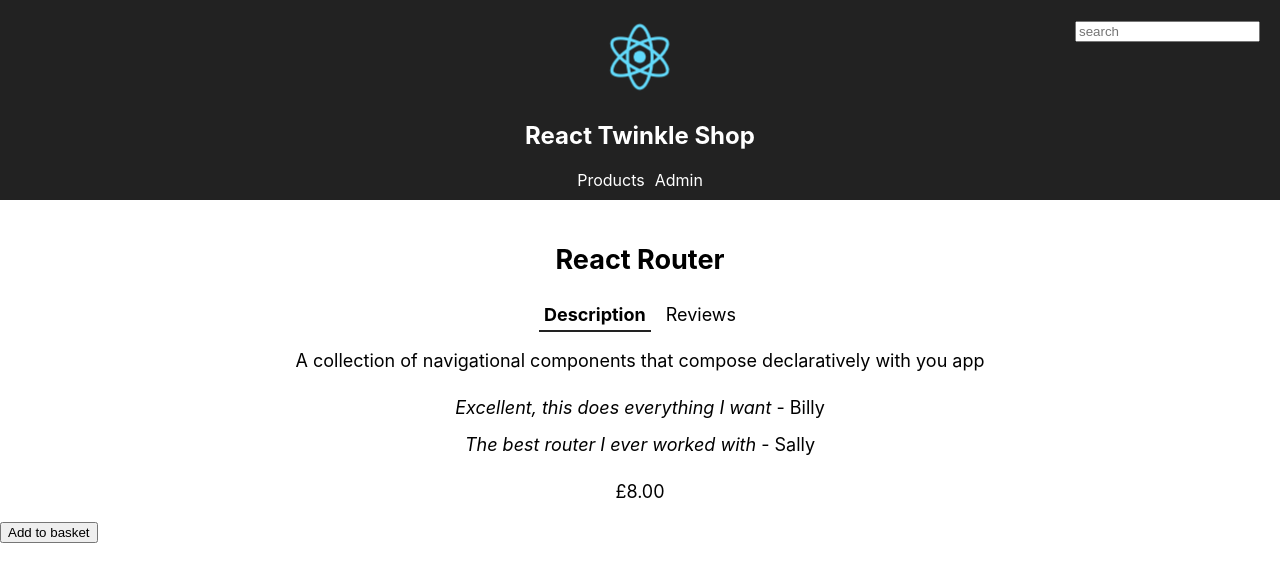
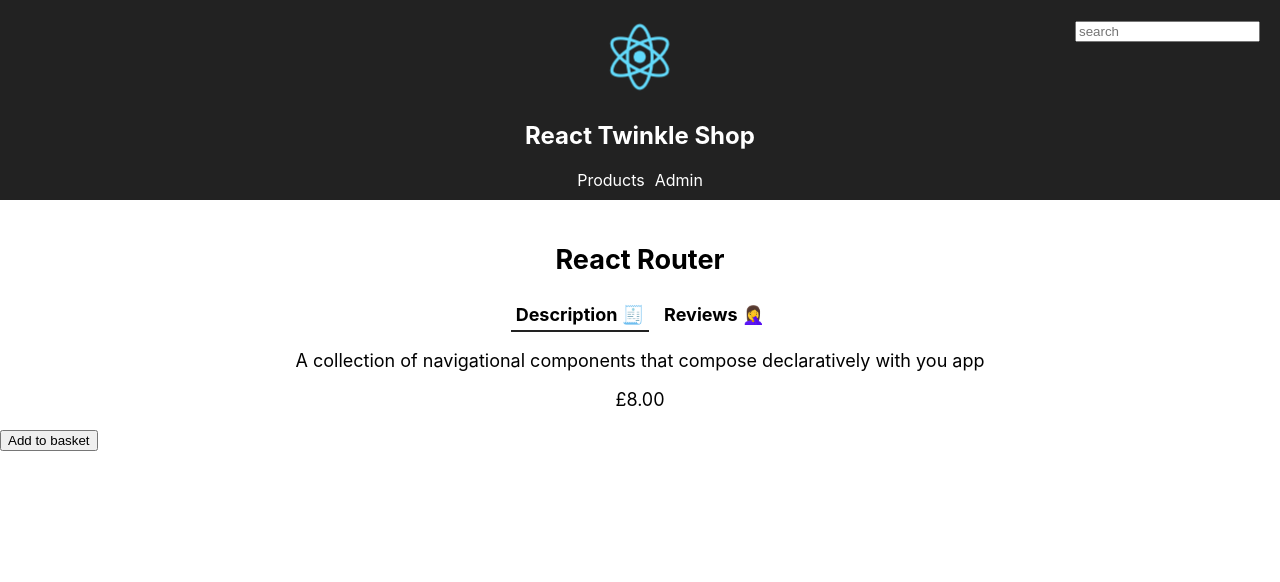
Before and after one commit to HaQadosch/LearnReactWithTypescript, a React (Create React App) app in the folder twinkle-shop/: page /product/1 in a window 1280 px wide. Shown: the top 582 px of the page. Built offline with nearby package versions, Linux system fonts and the light colour scheme.

Commit message:
ch06 lvl1 sec66 render-props-pattern

```diff
--- a/twinkle-shop/src/components/Product.tsx
+++ b/twinkle-shop/src/components/Product.tsx
@@ -2,6 +2,9 @@ import React from 'react'
 import { IProduct } from '../ProductData';
 import './Product.css'
 import { Tabs, Tab } from './Tabs';
+
+const TabHeadingDescripton = (): JSX.Element => <b>Description <span role='img' aria-label='description'>🧾</span></b>
+const TabHeadingReviews = (): JSX.Element => <b>Reviews <span role='img' aria-label='reviews'>🤦‍♀️</span></b>
 
 interface IProductProps {
   product: IProduct
@@ -15,13 +18,11 @@ export const Product: React.FC<IProductProps> = ({ product: { id, name, descript
   return (
     <>
       <h2>{name}</h2>
-      <Tabs headings={['description', 'reviews']} >
-        <Tab name='description' initialActive={true} >
-          <b>Description</b>
+      <Tabs >
+        <Tab name='description' initialActive={true} heading={TabHeadingDescripton} >
+          <p>{description}</p>
         </Tab>
-        <Tab name='reviews'>Reviews</Tab>
-      </Tabs>
-      <p>{description}</p>
+        <Tab name='reviews' heading={TabHeadingReviews} >
           <ul className="product-reviews">
             {reviews.map(({ comment, reviewer }, index) => (
               <li className="product-reviews-item" key={index}>
@@ -29,6 +30,8 @@ export const Product: React.FC<IProductProps> = ({ product: { id, name, descript
               </li>
             ))}
           </ul>
+        </Tab>
+      </Tabs>
       <p className="product-price">
         {new Intl.NumberFormat('en-GB', {
           currency: 'GBP',
--- a/twinkle-shop/src/components/Tabs.tsx
+++ b/twinkle-shop/src/components/Tabs.tsx
@@ -3,7 +3,7 @@ import './Tabs.css'
 
 interface ITabsContext {
   activeName?: string
-  handleTabClick?: (name: string) => void
+  handleTabClick?: (name: string, content: React.ReactNode) => void
 }
 
 const TabsContext = createContext<ITabsContext>({})
@@ -11,20 +11,27 @@ const TabsContext = createContext<ITabsContext>({})
 interface ITab {
   name: string
   initialActive?: boolean
+  heading: () => string | JSX.Element
 }
 
-export const Tab: React.FC<ITab> = ({ name = '', initialActive = false, children }) => (
+export const Tab: React.FC<ITab> = ({ name = '', initialActive = false, heading, children }) => (
   <TabsContext.Consumer>
-    {({ activeName: contextActiveName, handleTabClick: contextHandleTabClick }: ITabsContext) => {
-      const activeName = contextActiveName || (initialActive ? name : '')
+    {({ activeName: tabsActiveName, handleTabClick: tabsHandleTabClick }: ITabsContext) => {
+      const activeName = tabsActiveName || (initialActive ? name : '')
+      if (!tabsActiveName && initialActive) {
+        if (tabsHandleTabClick) {
+          tabsHandleTabClick(activeName, children)
+          return null // Avoids a render, as tabsHandleTabClik triggered a render already.
+        }
+      }
       const handleTabClick = (evt: React.MouseEvent<HTMLLIElement>) => {
-        if (contextHandleTabClick) {
-          contextHandleTabClick(name)
+        if (tabsHandleTabClick) {
+          tabsHandleTabClick(name, children)
         }
       }
       return (
         <li className={name === activeName ? 'active' : ''} onClick={handleTabClick}>
-          {children}
+          {heading()}
         </li>
       )
     }}
@@ -33,13 +40,17 @@ export const Tab: React.FC<ITab> = ({ name = '', initialActive = false, children
 
 interface ITabs {
   activeName?: string
-  headings: string[]
+  activeContent?: React.ReactNode
 }
 
-export const Tabs: React.FC<ITabs> = ({ activeName: name = '', headings, children }) => {
+export const Tabs: React.FC<ITabs> = ({ activeName: name = '', activeContent: content = <p>empty</p>, children }) => {
   const [activeName, setActiveName] = useState<string>(name)
+  const [activeContent, setActiveContent] = useState<React.ReactNode>(content)
 
-  const handleTabClick = setActiveName
+  const handleTabClick = (name: string, content: React.ReactNode) => {
+    setActiveName(name)
+    setActiveContent(content)
+  }
 
   return (
     <TabsContext.Provider
@@ -51,6 +62,7 @@ export const Tabs: React.FC<ITabs> = ({ activeName: name = '', headings, childre
       <ul className='tabs'>
         {children}
       </ul>
+      <section>{activeContent}</section>
     </TabsContext.Provider>
   )
 }
```
Lines whose indentation alone changed are shown as unchanged.
